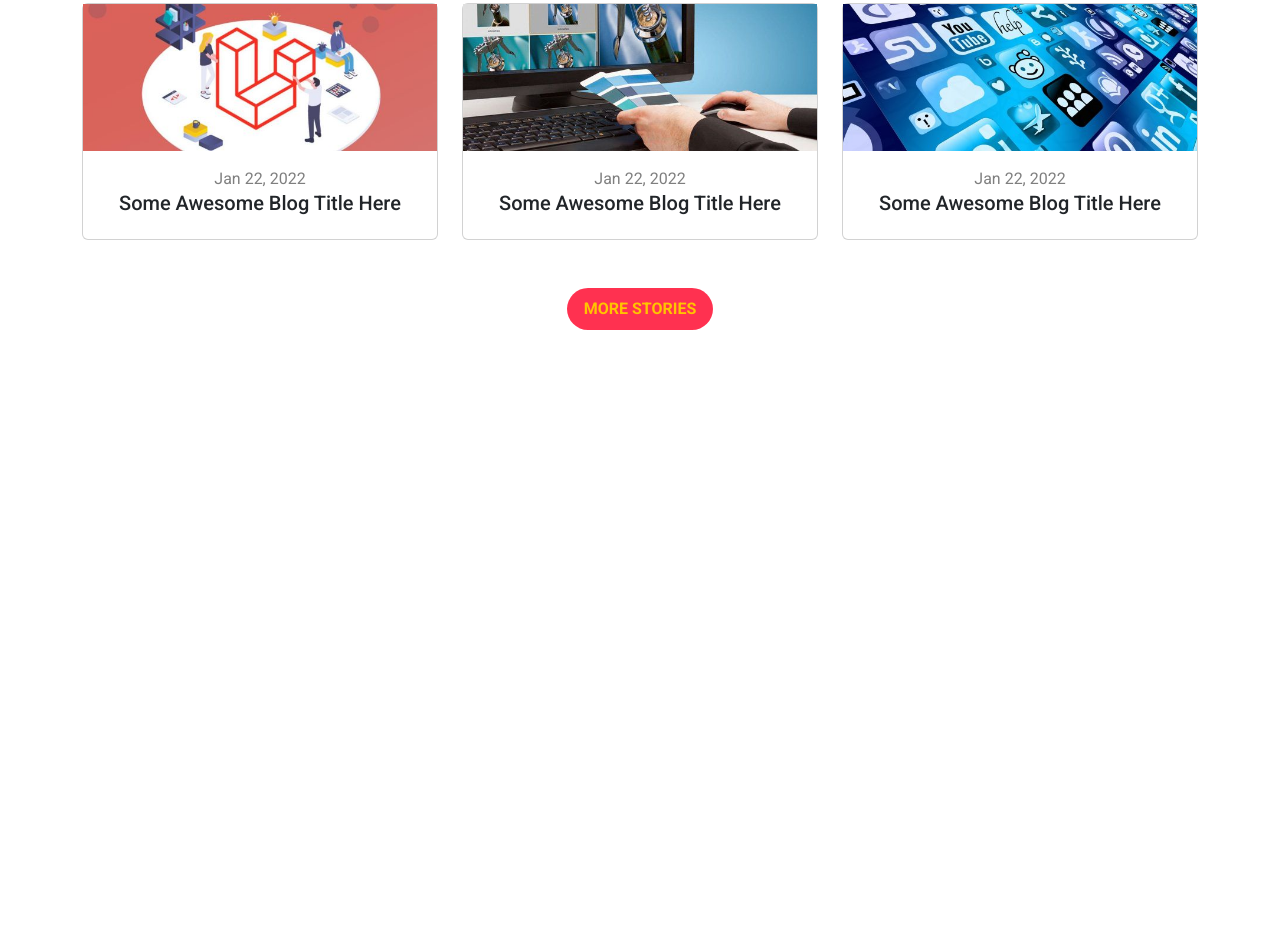
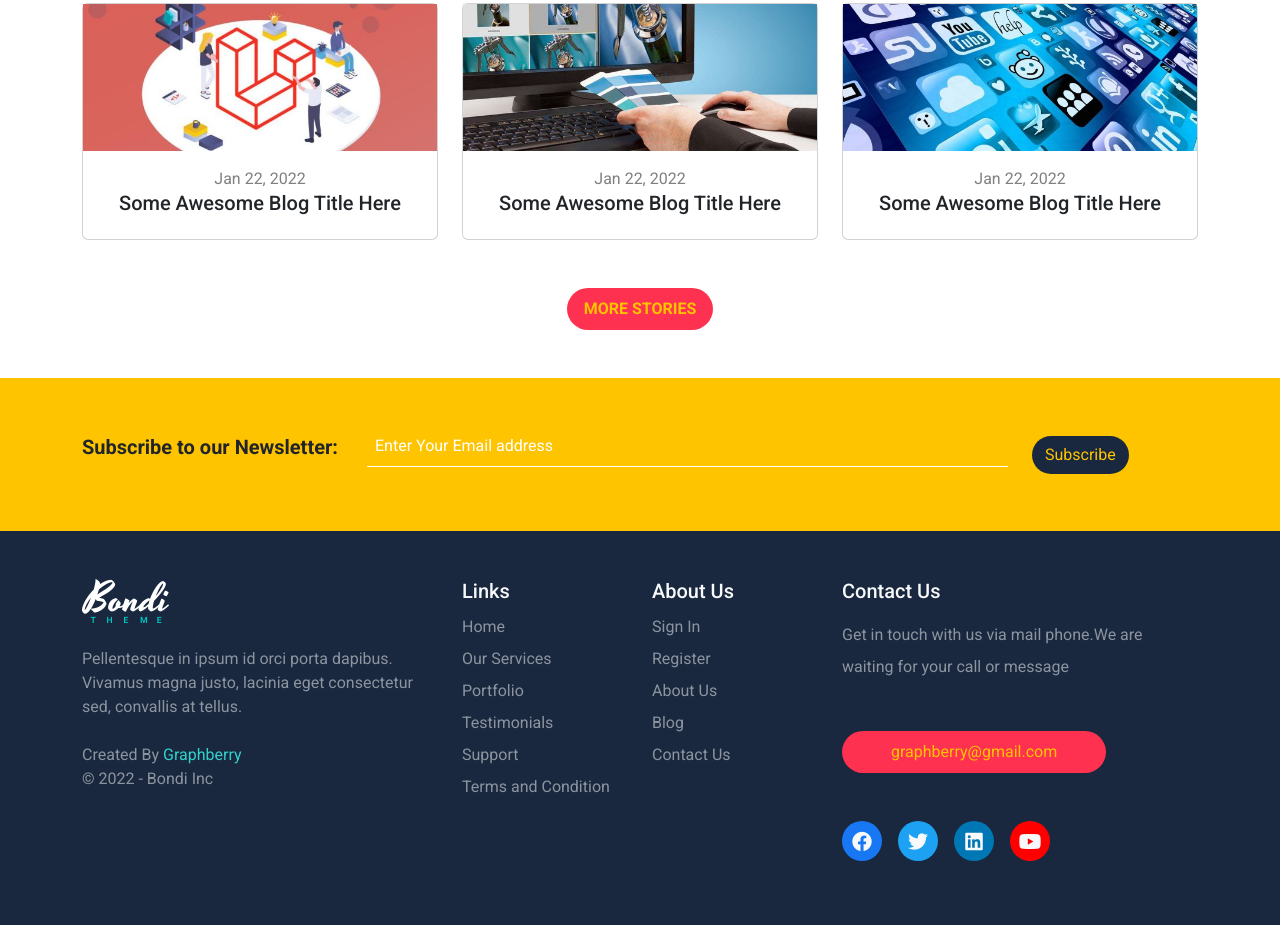
Before and after one commit to abeerAyad/Bondi-Bootstrap5, a plain HTML site: page index.html in a window 1280 px wide. Shown: the part 4681-5606 px from the top of the page. Before the commit the page ends 5059 px from the top, so only its background shows below. Drawn offline with Linux system fonts and the light colour scheme.

Commit message:
add subscribe,footer section

```diff
--- a/assets/css/style.css
+++ b/assets/css/style.css
@@ -174,9 +174,68 @@ body {
   /* ######### End Team  #########  */
 
 
-  /* ######### Start project Section ######### */
+  /* ######### Start project ######### */
   .project {
     background-color: var(--dark-color);
   }
 
-  /* ######### End project Section ######### */
+  /* ######### End project ######### */
+
+  /* ######### Start Subscribe ######### */
+  .subscribe {
+    background-color: var(--yellow-color);
+  }
+  .subscribe input[type = 'text'] {
+    border: none;
+    border-bottom: 1px solid #fff;
+  }
+
+  .subscribe input[type = 'text']:focus {
+    outline: none;
+  }
+
+  .subscribe input::placeholder {
+    color: #fff;
+  }
+
+  .subscribe input[type = 'submit'] {
+    background-color: var(--dark-color);
+    color: var(--yellow-color);
+  }
+  /* ######### End Subscribe ######### */
+
+  /* ######### Start Footer ######### */
+
+
+.footer {
+  background-color: var(--dark-color);
+}
+.footer .copyRight > span {
+  color: var(--green-color);
+}
+
+.footer .copyRight div span {
+  color: var(--yellow-color);
+}
+
+.footer .contact ul li a i {
+  width: 40px;
+  height: 40px;
+  text-align: center;
+  line-height: 25px;
+}
+.footer .facebook {
+  background-color: #1877f2;
+}
+
+.footer .twitter {
+  background-color: #1da1f2;
+}
+.footer .linkedin {
+  background-color: #0077b5;
+}
+
+.footer .youtube {
+  background-color: #ff0000;
+}
+  /* ######### End Footer ######### */
--- a/index.html
+++ b/index.html
@@ -436,6 +436,114 @@
     </section>
     <!-- ######### End Blogs Section ######### -->
 
+    <!-- ######### Start Subscribe Section ######### -->
+    <section class="subscribe py-5 text-center text-md-start" id="subscribe">
+        <div class="container">
+            <form  class="row align-items-center">
+                <div class="col-md-6 col-lg-3">
+                    <div class="fw-bold fs-5 mb-3">Subscribe to our Newsletter:</div>
+                </div>
+                <div class="col-md-6 col-lg-7 mb-3   ">
+                    <input type="text" class="w-100 tex-light  p-2 bg-transparent" placeholder="Enter Your Email address">
+                </div>
+                <div class="col-md-6 col-lg-2">
+                    <input type="submit" value="Subscribe" class="btn rounded-pill">
+                </div>
+            </form>
+        </div>
+
+    </section>
+    <!-- ######### End Subscribe Section ######### -->
+
+    <!-- ######### Start Footer Section ######### -->
+    <section class="footer py-5 text-white-50 text-md-start" id="footer">
+        <div class="container">
+            <div class="row">
+                <div class="col-md-6 col-lg-4">
+                    <div class="info">
+                        <img src="assets/img/logo.png" alt="" class="mb-4">
+                        <p class="mb-4">
+                            Pellentesque in ipsum id orci porta dapibus. Vivamus magna justo, lacinia eget consectetur sed, convallis at tellus.
+                        </p>
+                        <div class="copyRight">
+                            Created By <span>Graphberry</span>
+                            <div>&copy; 2022 - Bondi Inc</div>
+
+                        </div>
+
+                    </div>
+                </div>
+                <div class="col-md-6 col-lg-2">
+                    <div class="links">
+                        <h5 class="text-light text-capitalize">links</h5>
+                            <ul class="list-unstyled lh-lg">
+                                <li>Home</li>
+                                <li>Our Services</li>
+                                <li>Portfolio</li>
+                                <li>Testimonials</li>
+                                <li>Support</li>
+                                <li>Terms and Condition</li>
+                              </ul>
+                        </ul>
+                    </div>
+                </div>
+
+                <div class="col-md-6 col-lg-2">
+                    <div class="links">
+                      <h5 class="text-light">About Us</h5>
+                      <ul class="list-unstyled lh-lg">
+                        <li>Sign In</li>
+                        <li>Register</li>
+                        <li>About Us</li>
+                        <li>Blog</li>
+                        <li>Contact Us</li>
+                      </ul>
+                    </div>
+                  </div>
+                  <div class="col-md-6 col-lg-4">
+                    <div class="contact">
+                        <h5 class="text-light">Contact Us</h5>
+                        <p class="lh-lg mt-3 mb-5">
+                            Get in touch with us via mail phone.We are waiting for your call or message
+                        </p>
+                        <a href="#" class="btn rounded-pill px-5 main-btn w-10">graphberry@gmail.com</a>
+                    <ul class="list-unstyled d-flex mt-5 gap-3 ">
+
+                        <li>
+                            <a href="#" class="d-block text-light">
+                                <i class="fa-brands fa-facebook fa-lg facebook rounded-circle p-2"></i>
+                            </a>
+                        </li>
+                       <li>
+                         <a href="#" class="d-block text-light">
+                             <i class="fa-brands fa-twitter fa-lg twitter rounded-circle p-2"></i>
+                         </a>
+                       </li>
+
+                        <li>
+                            <a href="#" class="d-block text-light">
+                                <i class="fa-brands fa-linkedin fa-lg linkedin rounded-circle p-2"></i>
+                            </a>
+                        </li>
+
+                        <li>
+                            <a href="#" class="d-block text-light">
+                                <i class="fa-brands fa-youtube fa-lg youtube rounded-circle p-2"></i>
+                            </a>
+                        </li>
+
+                    </ul>
+                    </div>
+
+                  </div>
+            </div>
+        </div>
+
+    </section>
+    <!-- ######### End Footer Section ######### -->
+
+
+
 
 
 
```
